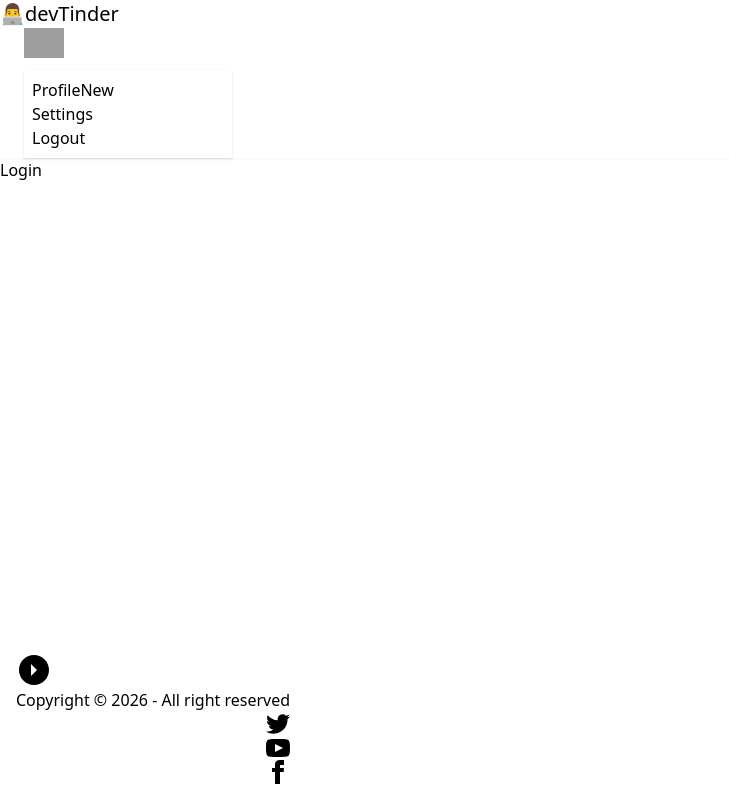
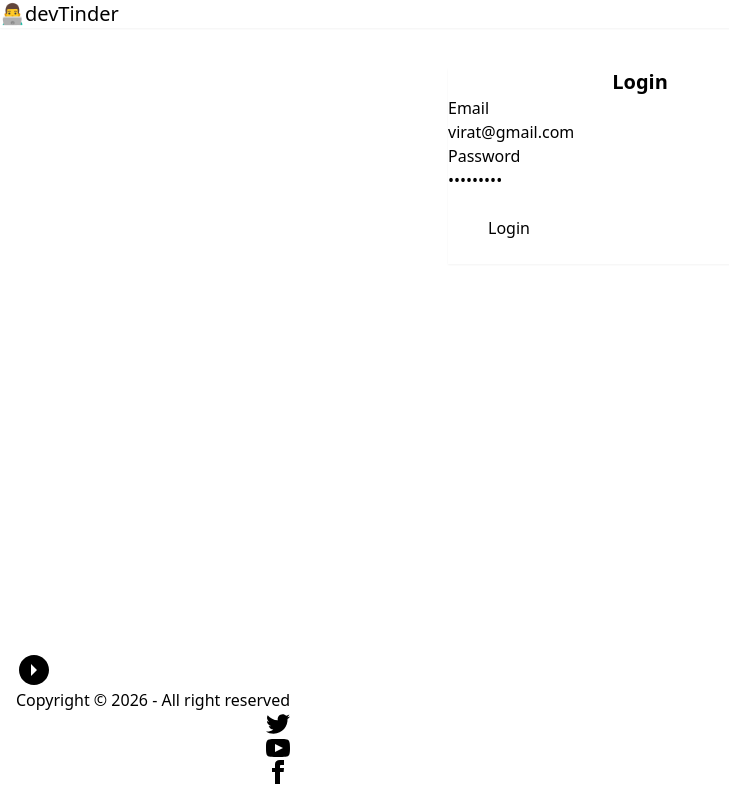
Before and after one commit to shasidara/learning-process-web, a React (Vite) app: page /login in a window 1280 px wide. Shown: the whole page, without its empty margins (0-729 px from the left). Built offline with nearby package versions, Linux system fonts and the light colour scheme; grey boxes are pictures that could not be loaded.

Commit message:
Redux setup

```diff
--- a/package.json
+++ b/package.json
@@ -10,9 +10,12 @@
     "preview": "vite preview"
   },
   "dependencies": {
+    "@reduxjs/toolkit": "^2.11.2",
+    "axios": "^1.16.0",
     "daisyui": "^5.5.19",
     "react": "^19.2.5",
     "react-dom": "^19.2.5",
+    "react-redux": "^9.2.0",
     "react-router-dom": "^7.15.0"
   },
   "devDependencies": {
--- a/src/App.tsx
+++ b/src/App.tsx
@@ -2,9 +2,12 @@ import { BrowserRouter, Routes, Route } from "react-router-dom";
 import Body from "./Body";
 import Login from "./Login";
 import Profile from "./Profile";
+import appStore from "./utils/appStore";
+import { Provider } from "react-redux";
 
 function App() {
   return (
+    <Provider store={appStore}>
       <BrowserRouter basename="/">
         <Routes>
           <Route path="/" element={ <Body /> } >
@@ -13,6 +16,8 @@ function App() {
           </Route>
         </Routes>
       </BrowserRouter>
+    </Provider>
+
   );
 };
 
--- a/src/Login.tsx
+++ b/src/Login.tsx
@@ -1,6 +1,63 @@
+import { useState } from "react";
+import axios from "axios";
+import { useDispatch } from "react-redux";
+import { useNavigate } from "react-router-dom";
+import { addUser } from "./utils/userSlice";
+import BASE_URL from "./utils/constants";
+import type { AppDispatch } from "./utils/appStore";
+
 const Login = () => {
+    const [ email, setEmail ] = useState<string>("virat@gmail.com");
+    const [ password, setPassword ] = useState<string>("Virat@123");
+    const dispatch = useDispatch<AppDispatch>();
+    const navigate = useNavigate();
+
+    const handleLogin = async () => {
+        try {
+            const res = await axios.post(BASE_URL + "/login", {
+                email,
+                password,
+            }, {
+                withCredentials: true,
+            });
+            dispatch(addUser(res.data));
+            navigate("/");
+        } catch (err) {
+            console.error("ERROR: ", err);
+        };
+    };
+
     return (
-        <div> Login </div>
+        <div className="card bg-base-200 w-96 shadow-sm mx-auto my-10">
+            <div className="card-body">
+                <h2 className="card-title flex justify-center text-xl font-bold">Login</h2>
+                <label className="floating-label my-2">
+                    <p>Email</p>
+                    <input
+                        type="text" placeholder=""
+                        className="input input-md"
+                        value={email}
+                        onChange={(e) => setEmail(e.target.value)}
+                    />
+                </label>
+                <label className="floating-label my-2">
+                    <p>Password</p>
+                    <input
+                        type="password" placeholder=""
+                        className="input input-md"
+                        value={password}
+                        onChange={(e) => setPassword(e.target.value)}
+                    />
+                </label>
+                <div className="card-actions justify-center">
+                    <button
+                        className="btn btn-primary p-4 px-8 m-2 bg-primary"
+                        onClick={handleLogin}>
+                        Login
+                    </button>
+                </div>
+            </div>
+        </div>
     );
 };
 
--- a/src/NavBar.tsx
+++ b/src/NavBar.tsx
@@ -1,10 +1,15 @@
+import type { RootState } from "./utils/appStore";
+import { useSelector } from "react-redux";
+
 const NavBar = () => {
+    const user = useSelector((state: RootState) => state.user);
+
     return (
         <div className="navbar bg-base-300 shadow-sm">
             <div className="flex-1">
                 <a className="btn btn-ghost text-xl">👨‍💻devTinder</a>
             </div>
-            <div className="flex gap-2 mx-6">
+            {user && (    <div className="flex gap-2 mx-6">
                 <div className="dropdown dropdown-end">
                     <div tabIndex={0} role="button" className="btn btn-ghost btn-circle avatar" >
                         <div className="w-10 rounded-full">
@@ -25,7 +30,7 @@ const NavBar = () => {
                         <li><a>Logout</a></li>
                     </ul>
                 </div>
-            </div>
+            </div>)}
         </div>
 
     );
--- /dev/null
+++ b/src/utils/appStore.ts
@@ -0,0 +1,12 @@
+import { configureStore } from "@reduxjs/toolkit";
+import userReducer from "./userSlice";
+
+const appStore = configureStore({
+    reducer: {
+        user: userReducer,
+    },
+});
+
+export type RootState = ReturnType<typeof appStore.getState>;
+export type AppDispatch = typeof appStore.dispatch;
+export default appStore;
--- /dev/null
+++ b/src/utils/constants.ts
@@ -0,0 +1,3 @@
+const BASE_URL: string = "http://localhost:2006";
+
+export default BASE_URL;
--- /dev/null
+++ b/src/utils/userSlice.ts
@@ -0,0 +1,29 @@
+import { createSlice } from "@reduxjs/toolkit";
+import type { PayloadAction } from "@reduxjs/toolkit";
+
+interface User {
+    _id: string;
+    firstName: string;
+    lastName: string;
+    email: string;
+    age?: number;
+    gender?: string;
+    photoURL?: string;
+    about?: string;
+}
+
+const userSlice = createSlice({
+    name: "user",
+    initialState: null as User | null,
+    reducers: {
+        addUser: (_state, action: PayloadAction<User>) => {
+            return action.payload;
+        },
+        removeUser: () => {
+            return null;
+        },
+    },
+});
+
+export const { addUser, removeUser } = userSlice.actions;
+export default userSlice.reducer;
```
Also changed, not shown: 1 other file (tests, documents, lock files or other folders). Lines whose indentation alone changed are shown as unchanged.
